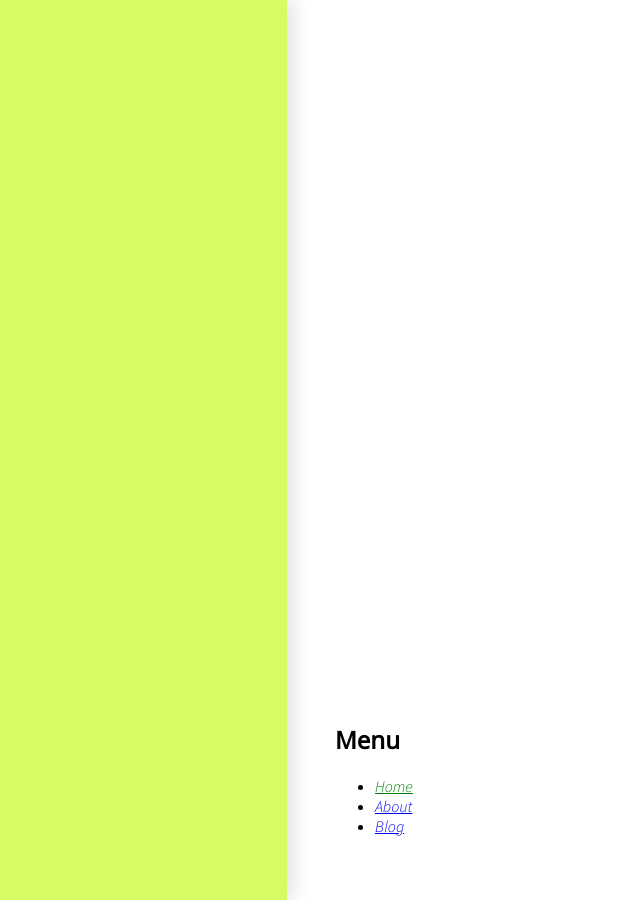
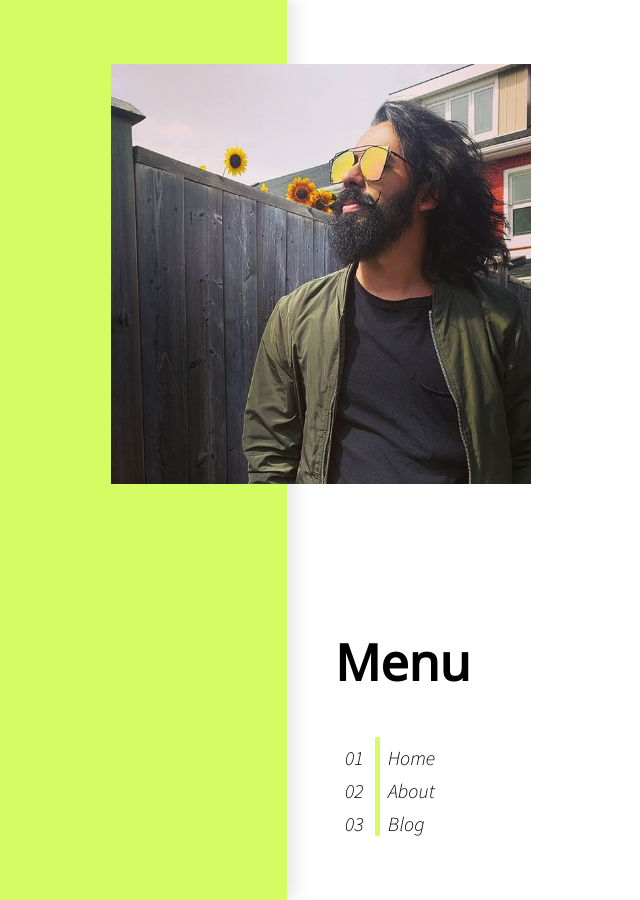
Before and after one commit to Herb0t/herb0t.github.io, a Jekyll site: the page built from index.html, in a window 1280 px wide. Shown: the whole page, without its empty margins (545-1185 px from the left). Built offline with Jekyll 4.4.1, drawn with Linux system fonts in a browser that asks for light colours.

Commit message:
homepage styles

```diff
--- a/_layouts/home.html
+++ b/_layouts/home.html
@@ -5,11 +5,13 @@
     <title>{{ page.title }}</title>
     <link href="https://fonts.googleapis.com/css2?family=Noto+Sans&family=Source+Sans+Pro:ital,wght@1,300&display=swap" rel="stylesheet">
     <link rel="stylesheet" href="/assets/css/styles.css">
+    <meta name="viewport" content="width=device-width, initial-scale=1.0">
     {% feed_meta %}
     {% seo %}
   </head>
   <body>
     <div class="main-block">
+      <img class="home-image" src="/assets/images/home.jpg" />
       <div class="block yellow-block"></div>
       <div class="block blank-block">
         <div class="nav-bar">
--- a/_sass/main.scss
+++ b/_sass/main.scss
@@ -2,18 +2,31 @@ html, body {
     margin: 0;
     height: 100%;
 }
+body {
+    counter-reset: section;
+}
 .current {
-    color: green;
+    // color: green;
+}
+.home-image {
+    position: absolute;
+    left: 0;
+    top: 3rem;
+    max-width: 420px;
+    padding: 1rem;
+    transition: left 2s;
 }
 .main-block {
+    position: relative;
     display: flex;
     min-height: 100%;
     max-width: 1375px;
     margin: auto;
 
     .yellow-block {
-        background: #d6fc64;
-        width: 65%;
+        background: $green;
+        width: 15%;
+        transition: width 2s;
         box-shadow: .5rem 0 1rem rgba(0,0,0, 0.10);
     }
     .blank-block {
@@ -22,6 +35,7 @@ html, body {
     }
     .menu-title {
         font-family: $noto;
+        font-size: 50px;
     }
     .nav-bar {
         position: absolute;
@@ -31,8 +45,34 @@ html, body {
         box-sizing: border-box;
     }
     .nav {
+        list-style: none;
         .nav-item {
+            position: relative;
             font-family: $source;
+            border-left: solid $green 5px;
+            padding: 0.5rem 1rem 0 0.5rem;
+            font-size: 20px;
+            &:before {
+                counter-increment: section;
+                content: "0" counter(section);
+                position: absolute;
+                left: -35px;
+            }
+            a {
+                text-decoration: none;
+                color: #000;
+            }
+        }
+    }
+
+    @media only screen and (min-width: 768px) {
+        .yellow-block {
+            width: 65%;
         }
     }
 }
+@media only screen and (min-width: 768px) {
+    .home-image {
+        left: 50%;
+    }
+}
--- a/_sass/variables.scss
+++ b/_sass/variables.scss
@@ -1,2 +1,4 @@
 $noto: 'Noto Sans', sans-serif;
 $source: 'Source Sans Pro', sans-serif;
+
+$green: #d6fc64;
```
Also changed, not shown: assets/images/home.jpg (added), 8 other files.
